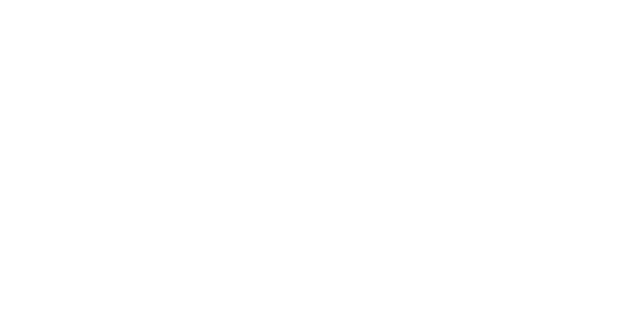
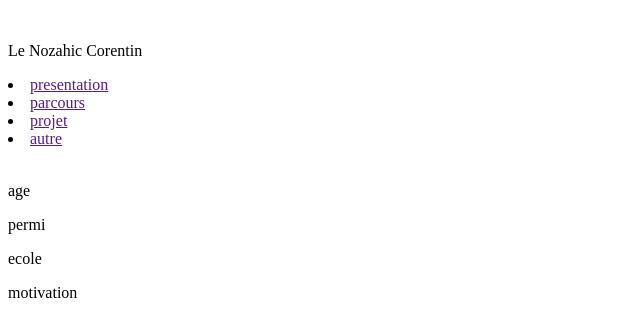
Before and after one commit to corent1ln/portfolio, a plain HTML site: page index.html in a window 1280 px wide. Shown: the whole page, without its empty margins (0-640 px from the left). Drawn offline with Linux system fonts and the light colour scheme.

Commit message:
test branch

```diff
--- a/index.html
+++ b/index.html
@@ -7,6 +7,22 @@
     <title>Document</title>
 </head>
 <body>
-
+    <div class="menu">
+        <img src="" alt="">
+        <p>Le Nozahic Corentin</p>
+        <nav>
+            <li><a href="">presentation</a></li>
+            <li><a href="">parcours</a></li>
+            <li><a href="">projet</a></li>
+            <li><a href="">autre</a></li>
+        </nav>
+    </div>
+    <div class="presentation">
+        <img src="" alt="">
+        <p>age</p>
+        <p>permi</p>
+        <p>ecole</p>
+        <p>motivation</p>
+    </div>
 </body>
 </html>
```
